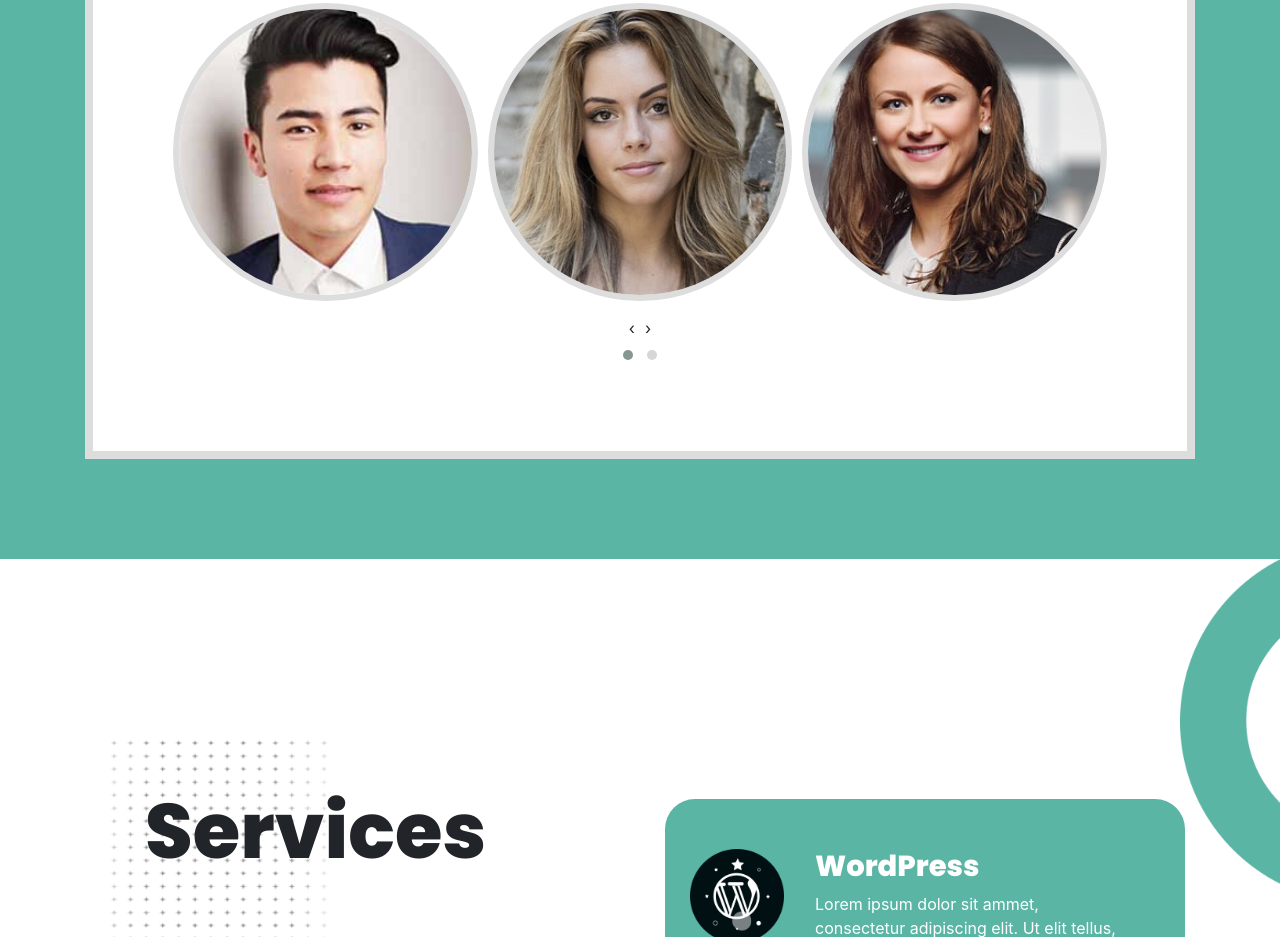
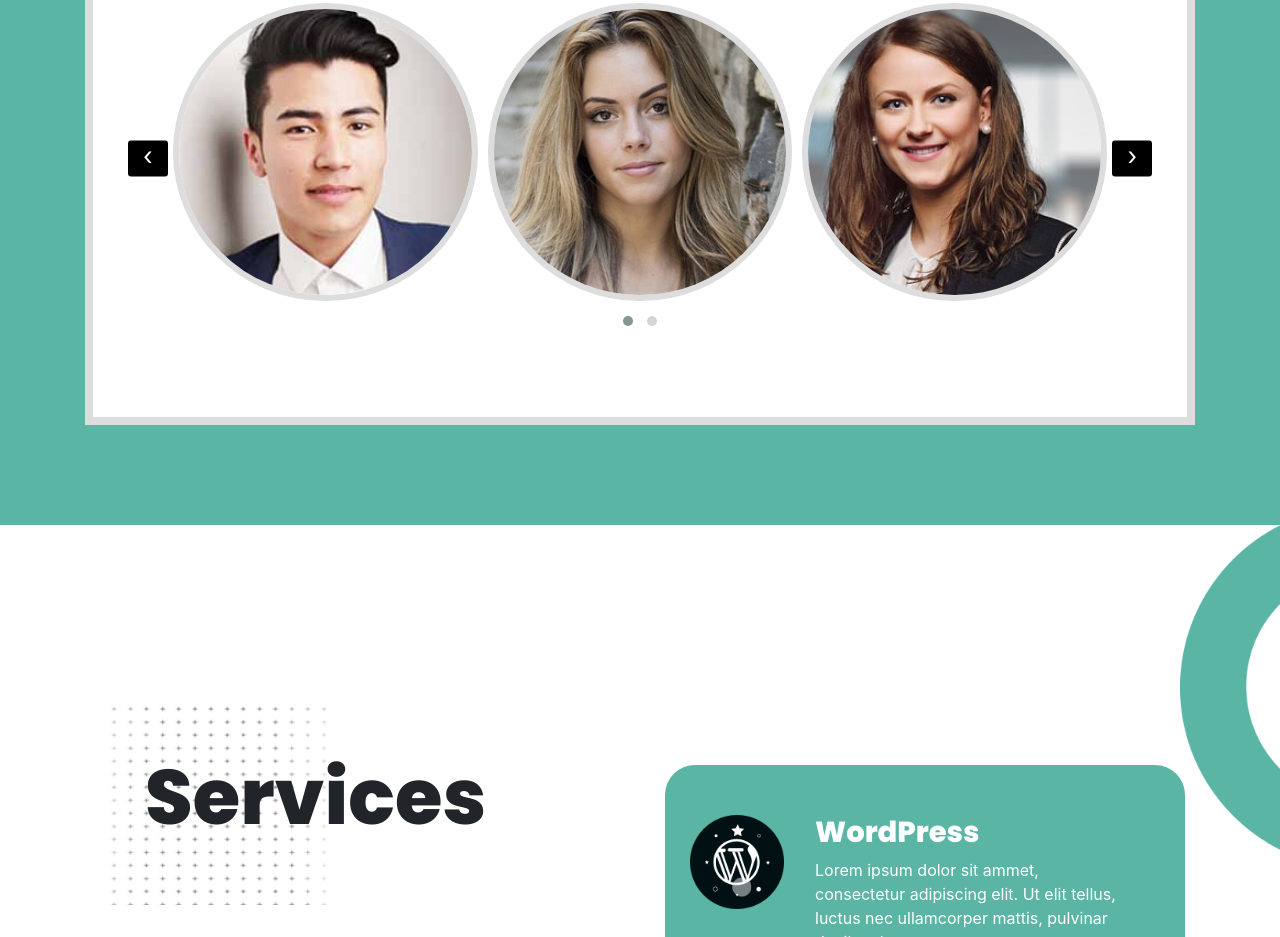
Before and after one commit to nayem1145/one-page, a plain HTML site: page index.html in a window 1280 px wide. Shown: the part 2633-3570 px from the top of the page. Drawn offline with Linux system fonts and the light colour scheme.

Commit message:
Add files via upload

```diff
--- a/style.css
+++ b/style.css
@@ -258,6 +258,38 @@ body {
 }
 .team-section .team-content .slider {
     padding: 50px;
+}
+.team-section .owl-carousel {
+    position: relative;
+}
+.team-section .owl-carousel .owl-prev {
+    position: absolute;
+    top: 50%;
+    left: -50px !important;
+    transform: translateY(-100%);
+}
+.team-section .owl-carousel .owl-next {
+    position: absolute;
+    top: 50%;
+    right: -50px !important;
+    transform: translateY(-100%);
+}
+.team-section .owl-carousel .owl-prev span,
+.team-section .owl-carousel .owl-next span {
+    padding: 0px 15px 6px 15px;
+    font-size: 25px;
+    border: none;
+    background: #000;
+    color: #fff;
+    border-radius: 3px;
+}
+.team-section .owl-carousel .owl-prev span:hover,
+.team-section .owl-carousel .owl-next span:hover {
+    background-color: rgba(0,0,0,0.6);
+}
+.team-section .owl-carousel .owl-prev:focus,
+.team-section .owl-carousel .owl-next:focus {
+    outline: none !important;
 }
 .team-section .team-content .slider img {
     width: 100%;
```
